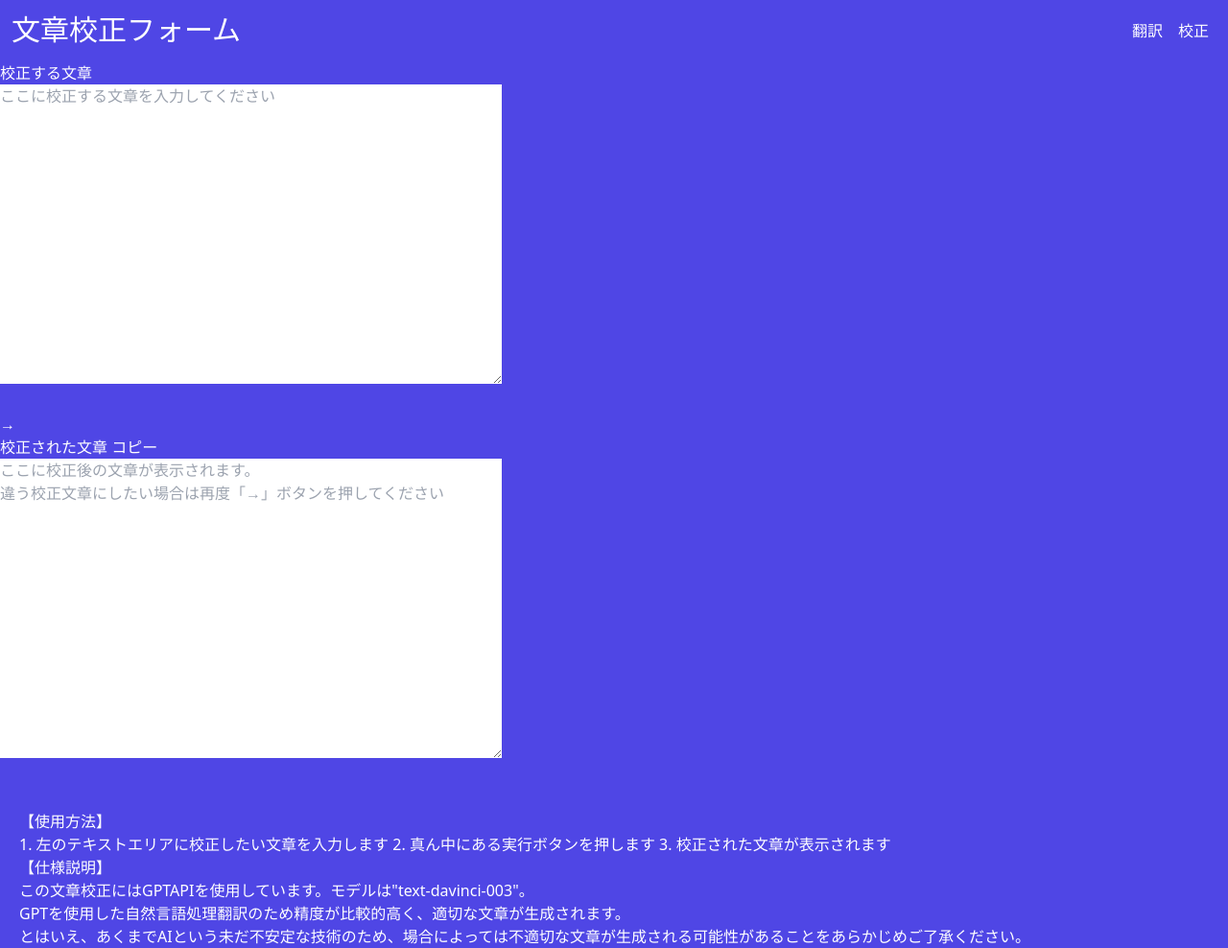
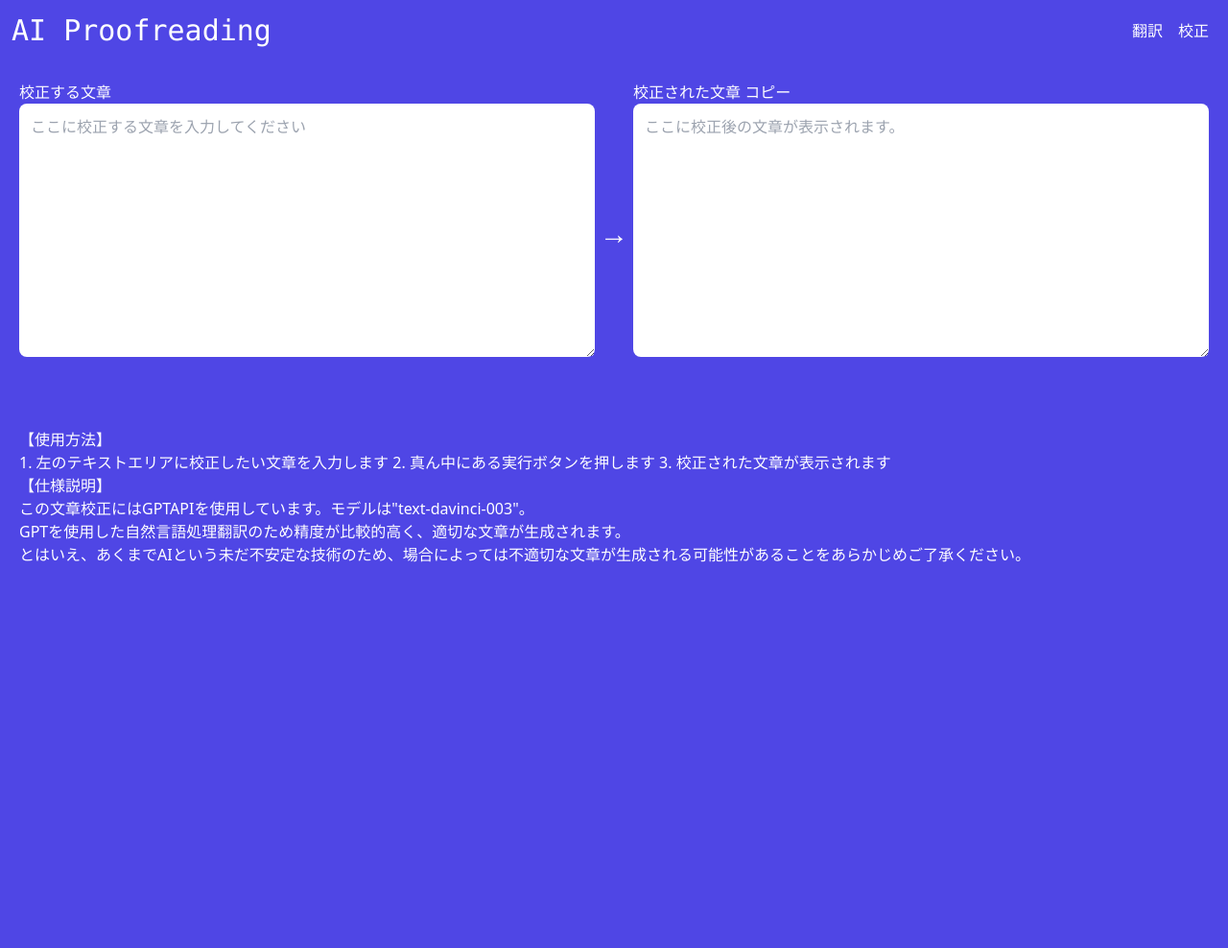
Before and after one commit to shi0n0/multi-translate-app, a Django app: page /proofreading in a window 1280 px wide. Shown: the whole page at 96% size. After the commit the page ends 586 px from the top, so only its background shows below. Run offline with Django 4.2, Linux system fonts and the light colour scheme; some libraries are stand-ins or nearby versions.

Commit message:
Adapted from Translation's design

```diff
--- a/GPT_Translate/templates/proofreading.html
+++ b/GPT_Translate/templates/proofreading.html
@@ -3,28 +3,30 @@
 文章校正
 {% endblock %}
 {% block title %}
-文章校正フォーム
+AI Proofreading
 {% endblock %}
 {% block content %}
-<form method="post" action="{% url 'proofreading' %}" class="transForm">
-    <div>
+<form method="post" action="{% url 'proofreading' %}" class="flex flex-col content-center justify-center text-black p-5 md:w-full md:flex-row">
+
+    <div class="md:w-full">
     {% csrf_token %}
-    <label for="input_text">校正する文章</label><br>
-    <textarea class="main_textarea" id="input_text" name="input_text" cols="55" rows="13" placeholder="ここに校正する文章を入力してください"></textarea><br><br>
+    <label for="input_text" class="text-white">校正する文章</label><br>
+    <textarea class="rounded-lg w-full h-50 p-3" id="input_text" name="input_text" rows="10" placeholder="ここに校正する文章を入力してください"></textarea><br><br>
     </div>
 
-    <div class="transBtn_wrap">
-        <button type="submit" class="transBtn" name="proofreadingBtn">→</button>
+    <div class="text-white flex flex-col justify-center m-1">
+        <button type="submit" class="w-8 text-3xl" name="proofreadingBtn">→</button>
     </div>
 
-<div>
+<div class="md:w-full">
     {% csrf_token %}
-    <label for="input_text">校正された文章</label>
-    <button class="copyButton" onclick="copyToClipboard(event)">コピー</button>
+    <label for="input_text" class="text-white">校正された文章</label>
+    <button class="text-white" onclick="copyToClipboard(event)">コピー</button>
     <br>
-    <textarea class="main_textarea" id="proofreading_text" name="proofreading_text" cols="55" rows="13" placeholder="ここに校正後の文章が表示されます。&#10;違う校正文章にしたい場合は再度「→」ボタンを押してください" readonly></textarea>
+    <textarea class="rounded-lg w-full h-50 p-3" id="proofreading_text" name="proofreading_text" rows="10" placeholder="ここに校正後の文章が表示されます。" readonly></textarea>
     <br><br>
 </div>
+
 </form>
 {% endblock %}
 {% block subcontent %}
@@ -40,7 +42,7 @@
     GPTを使用した自然言語処理翻訳のため精度が比較的高く、適切な文章が生成されます。<br>
     とはいえ、あくまでAIという未だ不安定な技術のため、場合によっては不適切な文章が生成される可能性があることをあらかじめご了承ください。
 </p>
-<h3></h3>
+
 <div>
     {% if proofreading_text %}
     <script>
```
